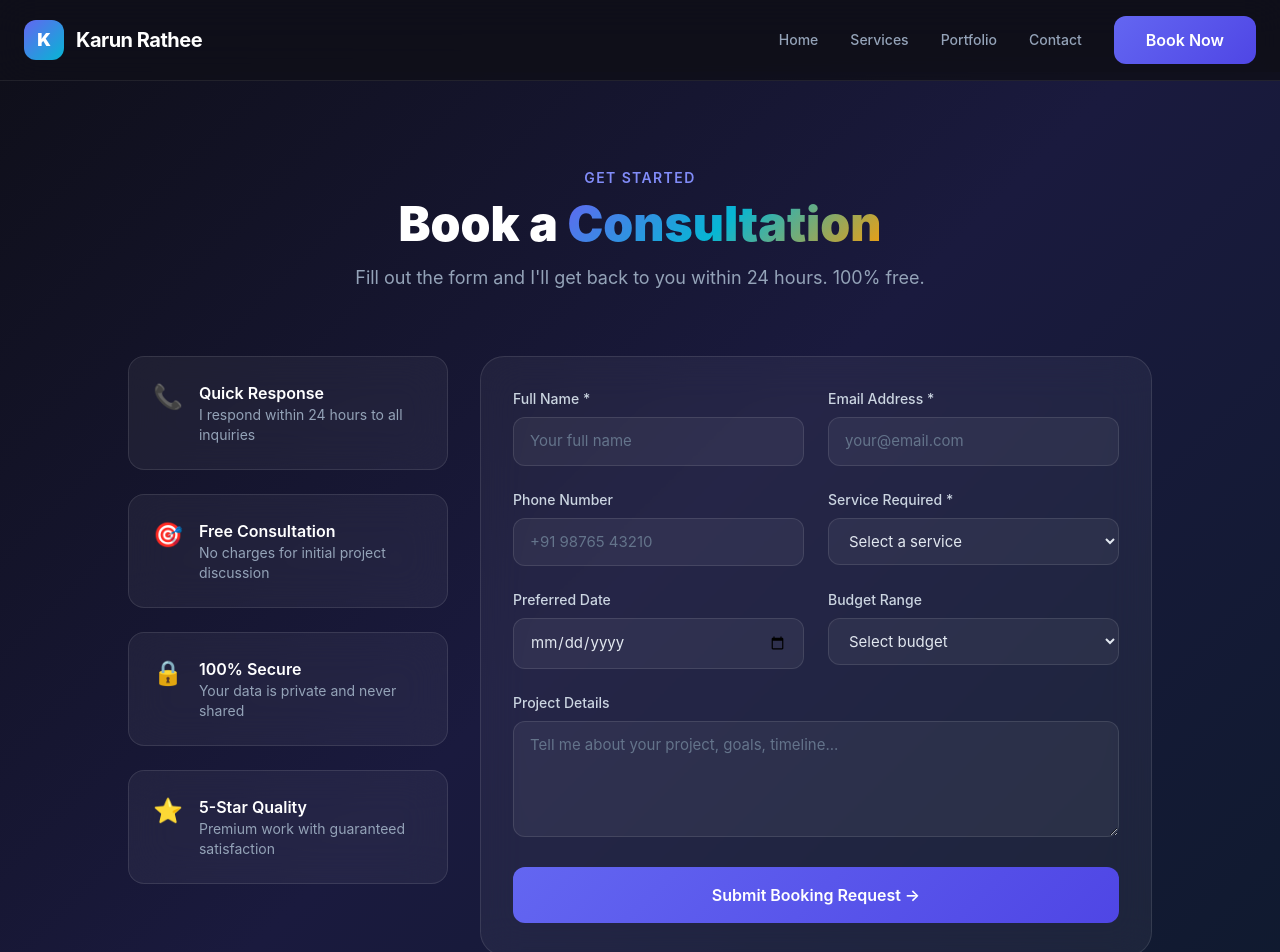
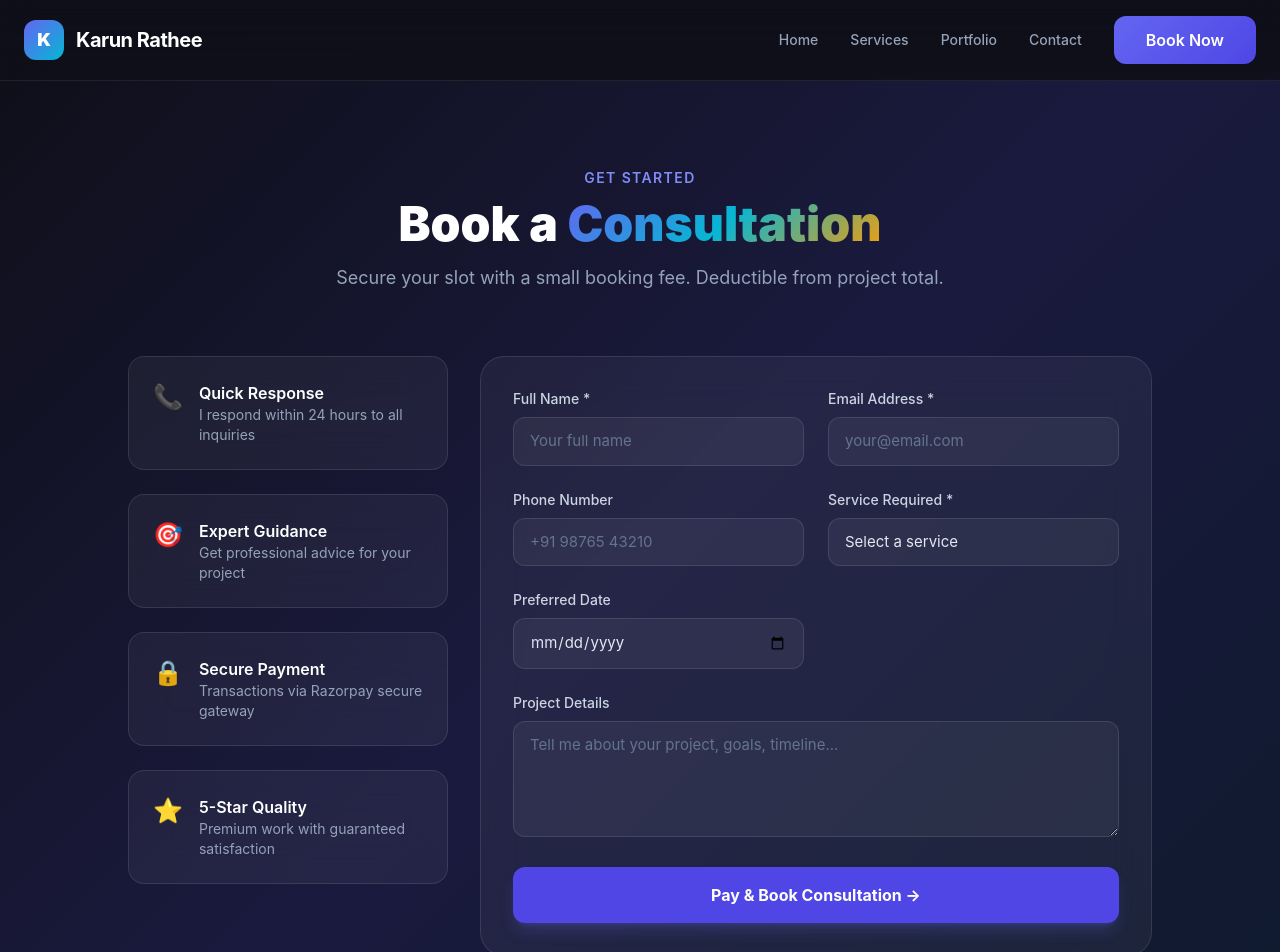
Before and after one commit to KARUN-499/karun-portfolio, a Next.js app: page /booking in a window 1280 px wide. Shown: the top 952 px of the page. Built offline with nearby package versions, Linux system fonts and the light colour scheme.

Commit message:
Update page.tsx

```diff
--- a/app/booking/page.tsx
+++ b/app/booking/page.tsx
@@ -1,7 +1,15 @@
 'use client'
 import { useState } from 'react'
+import Script from 'next/script'
 
-const services = ['Web Development','Graphic Design','Digital Marketing','Mobile App Development','SEO Optimization','Content Writing']
+const services = [
+  { name: 'Web Development', price: 15000 },
+  { name: 'Graphic Design', price: 5000 },
+  { name: 'Digital Marketing', price: 8000 },
+  { name: 'Mobile App Development', price: 25000 },
+  { name: 'SEO Optimization', price: 10000 },
+  { name: 'Content Writing', price: 3000 }
+]
 
 export default function BookingPage() {
   const [form, setForm] = useState({ name: '', email: '', phone: '', service: '', date: '', budget: '', message: '' })
@@ -9,25 +17,69 @@ export default function BookingPage() {
   const [loading, setLoading] = useState(false)
   const [error, setError] = useState('')
 
-  const handleSubmit = async (e: React.FormEvent) => {
-    e.preventDefault()
-    setLoading(true)
-    setError('')
+  const handlePayment = async () => {
+    const selectedService = services.find(s => s.name === form.service)
+    const amount = selectedService ? selectedService.price : 500
+
+    try {
+      const res = await fetch('/api/razorpay', {
+        method: 'POST',
+        headers: { 'Content-Type': 'application/json' },
+        body: JSON.stringify({ amount, currency: 'INR' })
+      })
+      const data = await res.json()
+
+      if (!data.orderId) throw new Error('Order creation failed')
+
+      const options = {
+        key: process.env.NEXT_PUBLIC_RAZORPAY_KEY_ID,
+        amount: amount * 100,
+        currency: 'INR',
+        name: 'Karun Portfolio',
+        description: `Booking for ${form.service}`,
+        order_id: data.orderId,
+        handler: async function (response: any) {
+          await saveBooking(response.razorpay_payment_id)
+        },
+        prefill: {
+          name: form.name,
+          email: form.email,
+          contact: form.phone,
+        },
+        theme: { color: '#6366f1' },
+      }
+
+      const rzp = new (window as any).Razorpay(options)
+      rzp.open()
+    } catch (err) {
+      setError('Payment initiation failed. Please try again.')
+      setLoading(false)
+    }
+  }
+
+  const saveBooking = async (paymentId?: string) => {
     try {
       const res = await fetch('/api/bookings', {
         method: 'POST',
         headers: { 'Content-Type': 'application/json' },
-        body: JSON.stringify(form)
+        body: JSON.stringify({ ...form, paymentId })
       })
       if (res.ok) {
         setSubmitted(true)
       } else {
-        setError('Something went wrong. Please try again.')
+        setError('Booking save failed after payment. Please contact support.')
       }
     } catch {
       setError('Network error. Please try again.')
     }
     setLoading(false)
+  }
+
+  const handleSubmit = async (e: React.FormEvent) => {
+    e.preventDefault()
+    setLoading(true)
+    setError('')
+    await handlePayment()
   }
 
   if (submitted) return (
@@ -38,24 +90,24 @@ export default function BookingPage() {
         </div>
         <h2 className="text-3xl font-black text-white mb-3">Booking Confirmed!</h2>
         <p className="text-slate-400 mb-2">Thank you <span className="text-indigo-400 font-semibold">{form.name}</span>!</p>
-        <p className="text-slate-400 text-sm">I&apos;ll contact you at <span className="text-white">{form.email}</span> within 24 hours.</p>
+        <p className="text-slate-400 text-sm">I'll contact you at <span className="text-white">{form.email}</span> within 24 hours.</p>
       </div>
     </div>
   )
 
   return (
     <main className="min-h-screen gradient-bg py-24 px-6">
+      <Script src="https://checkout.razorpay.com/v1/checkout.js" />
       <div className="max-w-5xl mx-auto">
         <div className="text-center mb-16">
           <p className="text-indigo-400 font-semibold uppercase tracking-widest text-sm mb-3">Get Started</p>
           <h1 className="text-5xl font-black text-white mb-4">Book a <span className="gradient-text">Consultation</span></h1>
-          <p className="text-slate-400 text-lg">Fill out the form and I&apos;ll get back to you within 24 hours. 100% free.</p>
+          <p className="text-slate-400 text-lg">Secure your slot with a small booking fee. Deductible from project total.</p>
         </div>
 
         <div className="grid grid-cols-1 lg:grid-cols-3 gap-8">
-          {/* Info Panel */}
           <div className="space-y-6">
-            {[{icon:'📞',title:'Quick Response',desc:'I respond within 24 hours to all inquiries'},{icon:'🎯',title:'Free Consultation',desc:'No charges for initial project discussion'},{icon:'🔒',title:'100% Secure',desc:'Your data is private and never shared'},{icon:'⭐',title:'5-Star Quality',desc:'Premium work with guaranteed satisfaction'}].map(item=>(
+            {[{icon:'📞',title:'Quick Response',desc:'I respond within 24 hours to all inquiries'},{icon:'🎯',title:'Expert Guidance',desc:'Get professional advice for your project'},{icon:'🔒',title:'Secure Payment',desc:'Transactions via Razorpay secure gateway'},{icon:'⭐',title:'5-Star Quality',desc:'Premium work with guaranteed satisfaction'}].map(item=>(
               <div key={item.title} className="glass rounded-2xl p-6 flex gap-4">
                 <span className="text-2xl">{item.icon}</span>
                 <div><p className="text-white font-semibold">{item.title}</p><p className="text-slate-400 text-sm">{item.desc}</p></div>
@@ -63,51 +115,42 @@ export default function BookingPage() {
             ))}
           </div>
 
-          {/* Form */}
           <div className="lg:col-span-2">
             <form onSubmit={handleSubmit} className="glass rounded-3xl p-8 space-y-6">
               <div className="grid grid-cols-1 md:grid-cols-2 gap-6">
                 <div>
                   <label className="block text-slate-300 text-sm font-medium mb-2">Full Name *</label>
-                  <input required type="text" value={form.name} onChange={e=>setForm({...form,name:e.target.value})} placeholder="Your full name" />
+                  <input required type="text" className="w-full bg-white/5 border border-white/10 rounded-xl px-4 py-3 text-white focus:outline-none focus:border-indigo-500 transition" value={form.name} onChange={e=>setForm({...form,name:e.target.value})} placeholder="Your full name" />
                 </div>
                 <div>
                   <label className="block text-slate-300 text-sm font-medium mb-2">Email Address *</label>
-                  <input required type="email" value={form.email} onChange={e=>setForm({...form,email:e.target.value})} placeholder="your@email.com" />
+                  <input required type="email" className="w-full bg-white/5 border border-white/10 rounded-xl px-4 py-3 text-white focus:outline-none focus:border-indigo-500 transition" value={form.email} onChange={e=>setForm({...form,email:e.target.value})} placeholder="your@email.com" />
                 </div>
                 <div>
                   <label className="block text-slate-300 text-sm font-medium mb-2">Phone Number</label>
-                  <input type="tel" value={form.phone} onChange={e=>setForm({...form,phone:e.target.value})} placeholder="+91 98765 43210" />
+                  <input type="tel" className="w-full bg-white/5 border border-white/10 rounded-xl px-4 py-3 text-white focus:outline-none focus:border-indigo-500 transition" value={form.phone} onChange={e=>setForm({...form,phone:e.target.value})} placeholder="+91 98765 43210" />
                 </div>
                 <div>
                   <label className="block text-slate-300 text-sm font-medium mb-2">Service Required *</label>
-                  <select required value={form.service} onChange={e=>setForm({...form,service:e.target.value})}>
-                    <option value="">Select a service</option>
-                    {services.map(s=><option key={s}>{s}</option>)}
+                  <select required className="w-full bg-white/5 border border-white/10 rounded-xl px-4 py-3 text-white focus:outline-none focus:border-indigo-500 transition appearance-none" value={form.service} onChange={e=>setForm({...form,service:e.target.value})}>
+                    <option value="" className="bg-slate-900">Select a service</option>
+                    {services.map(s=><option key={s.name} value={s.name} className="bg-slate-900">{s.name} (₹{s.price.toLocaleString()})</option>)}
                   </select>
                 </div>
                 <div>
                   <label className="block text-slate-300 text-sm font-medium mb-2">Preferred Date</label>
-                  <input type="date" value={form.date} onChange={e=>setForm({...form,date:e.target.value})} />
-                </div>
-                <div>
-                  <label className="block text-slate-300 text-sm font-medium mb-2">Budget Range</label>
-                  <select value={form.budget} onChange={e=>setForm({...form,budget:e.target.value})}>
-                    <option value="">Select budget</option>
-                    <option>Under ₹5,000</option>
-                    <option>₹5,000 – ₹10,000</option>
-                    <option>₹10,000 – ₹25,000</option>
-                    <option>Above ₹25,000</option>
-                  </select>
+                  <input type="date" className="w-full bg-white/5 border border-white/10 rounded-xl px-4 py-3 text-white focus:outline-none focus:border-indigo-500 transition" value={form.date} onChange={e=>setForm({...form,date:e.target.value})} />
                 </div>
               </div>
               <div>
                 <label className="block text-slate-300 text-sm font-medium mb-2">Project Details</label>
-                <textarea rows={4} value={form.message} onChange={e=>setForm({...form,message:e.target.value})} placeholder="Tell me about your project, goals, timeline..."></textarea>
+                <textarea rows={4} className="w-full bg-white/5 border border-white/10 rounded-xl px-4 py-3 text-white focus:outline-none focus:border-indigo-500 transition" value={form.message} onChange={e=>setForm({...form,message:e.target.value})} placeholder="Tell me about your project, goals, timeline..."></textarea>
               </div>
+
               {error && <p className="text-red-400 text-sm">{error}</p>}
-              <button type="submit" disabled={loading} className="btn-primary w-full py-4 text-lg disabled:opacity-50">
-                {loading ? 'Submitting...' : 'Submit Booking Request →'}
+
+              <button disabled={loading} type="submit" className="w-full bg-indigo-600 hover:bg-indigo-500 text-white font-bold py-4 rounded-xl transition-all shadow-lg shadow-indigo-500/25 disabled:opacity-50 disabled:cursor-not-allowed">
+                {loading ? 'Processing...' : 'Pay & Book Consultation →'}
               </button>
             </form>
           </div>
```
